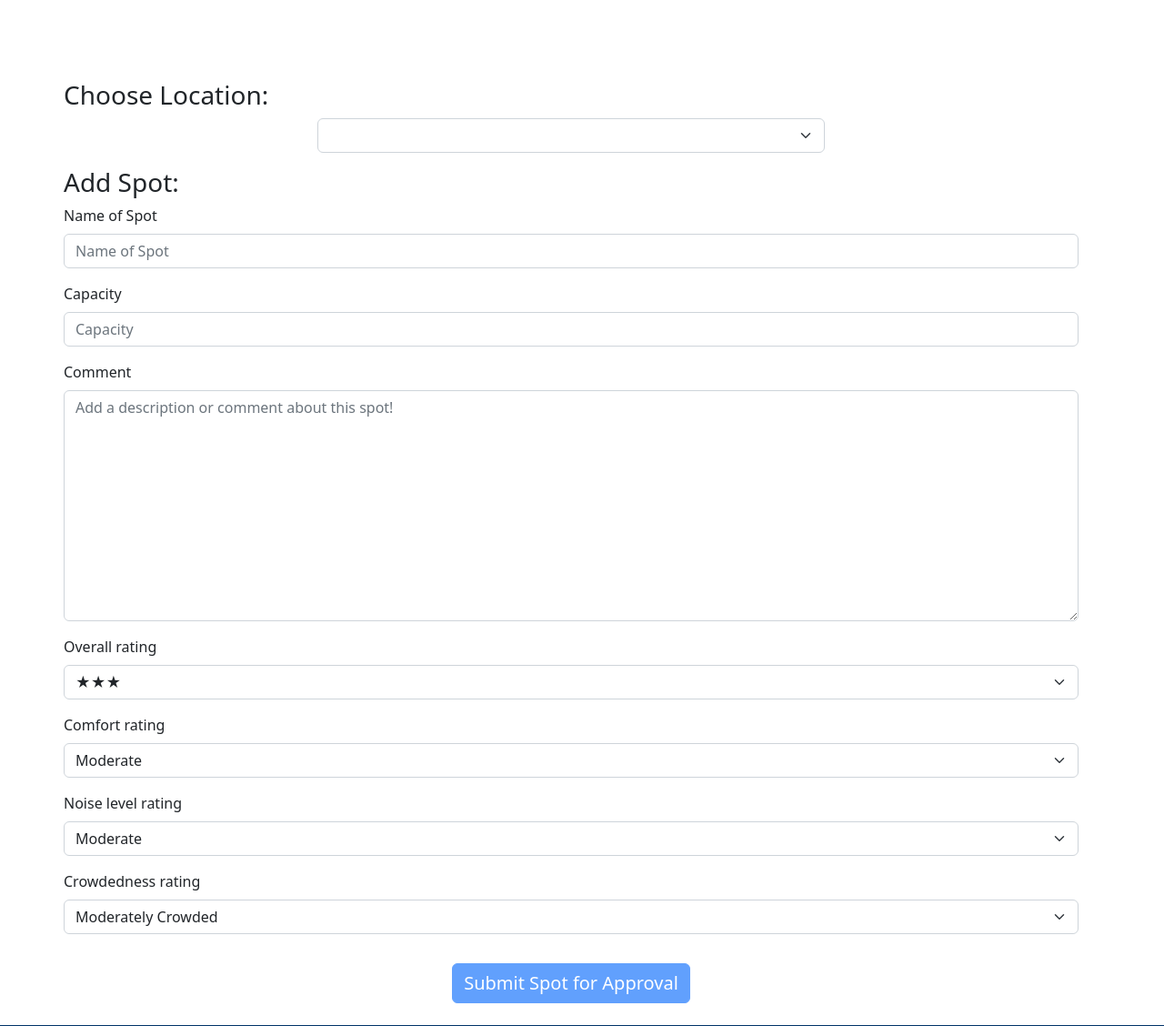
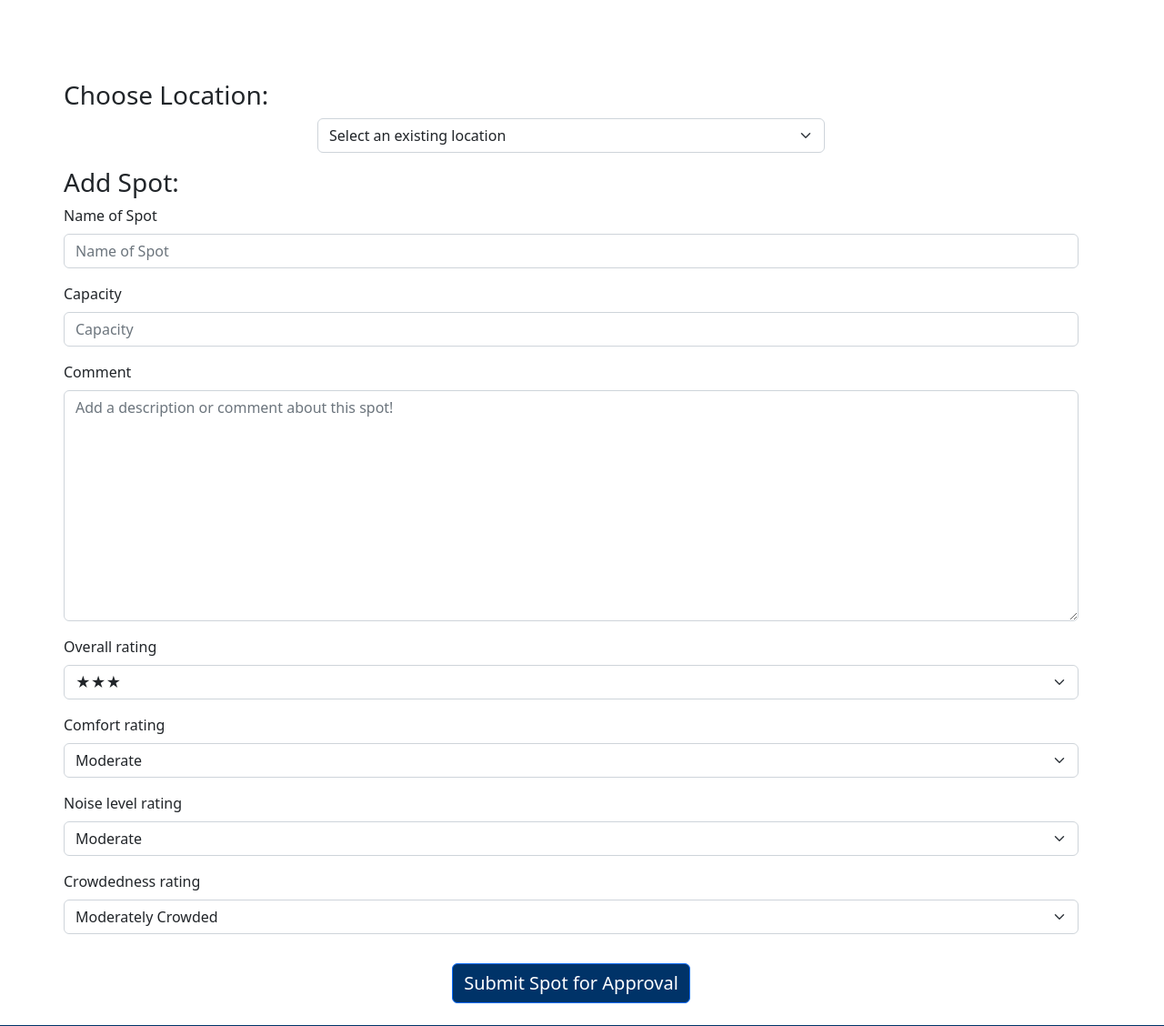
Before and after one commit to ty-donovan/studyspots, a Django app: template studyspots/templates/studyspots/add.html in a window 1280 px wide. Shown: the part 106-1234 px from the top of the page at 91% size. Run offline with Django 4.2, Linux system fonts and the light colour scheme; tables that the repository leaves empty hold one stand-in row (values such as "Sample post"); the template is opened without the code that fills it: values that come from a table or form of the project are taken from there, most other values are stand-ins (such as "Sample title", 1, 10 or a date in 2020); some libraries are stand-ins or nearby versions.

Commit message:
Add form no longer becomes blank on an error. Editing a location is now a valid action. The select box is no longer disabled if the page is reloaded with a location selected

```diff
--- a/studyspots/templates/studyspots/add.html
+++ b/studyspots/templates/studyspots/add.html
@@ -4,8 +4,8 @@
 {% load bootstrap5 %}
 <link rel="stylesheet" href="{% static 'studyspots/style.css' %}">
 <script>
-    {%  if starting_location %}
-    const startingLocation = [{{ starting_location }}][0];
+    {% if starting_location %}
+        const startingLocation = [{{ starting_location }}][0];
     {% endif %}
     const makeNewLocationLabel = '{{ make_new_location_label }}';
     let locations = JSON.parse('{{ locations | escapejs }}');
@@ -26,9 +26,9 @@
                         <div class="col">
                             <h3>Choose Location:</h3>
                             <div class="col-6 mx-auto">
-                            {{ selected_location_form }}
+                                {% bootstrap_form selected_location_form %}
                                 <select name="existing_location" id="existing-location-select" class="form-select form-select-med">
-                                    <option id="defaultOption" disabled selected>Select an existing location</option>
+                                    <option id="defaultOption" selected>Select an existing location</option>
                                     <script>
                                         {% if starting_location %}
                                         let defaultOption = document.getElementById('defaultOption');
@@ -61,12 +61,18 @@
                         <h3>Add Spot:</h3>
                         {% bootstrap_form new_studyspace_form %}
                         <div class="text-center">
-                            <input type="submit" class="btn btn-primary mt-3" id="submit-button" disabled value="Submit Spot for Approval">
+                            <input type="submit" class="btn btn-primary mt-3" id="submit-button" value="Submit Spot for Approval">
                         </div>
                     </div>
                 </div>
             </div>
             <script>
+                {% if starting_location %}
+                    document.getElementById('submit-button').disabled = false;
+                    document.getElementById("id_selector-selected_location").value = startingLocation.value;
+                {% else %}
+                   document.getElementById('submit-button').disabled = true;
+                {% endif %}
                 function get_map_add_with_location_url(location_id){
                     return "{% url 'studyspots:add' %}?location="+location_id;
                 }
--- a/studyspots/templates/studyspots/reviewConfirmation.html
+++ b/studyspots/templates/studyspots/reviewConfirmation.html
@@ -11,6 +11,8 @@
                 Approved!
                 {% elif action == 2 %}
                 Rejected.
+                {% elif action == 3 %}
+                Edited.
                 {% else %}
                 returned incorrect action. Try again.
                 {% endif %}
```
Also changed, not shown: studyspots/views.py (+10 -8 lines).
